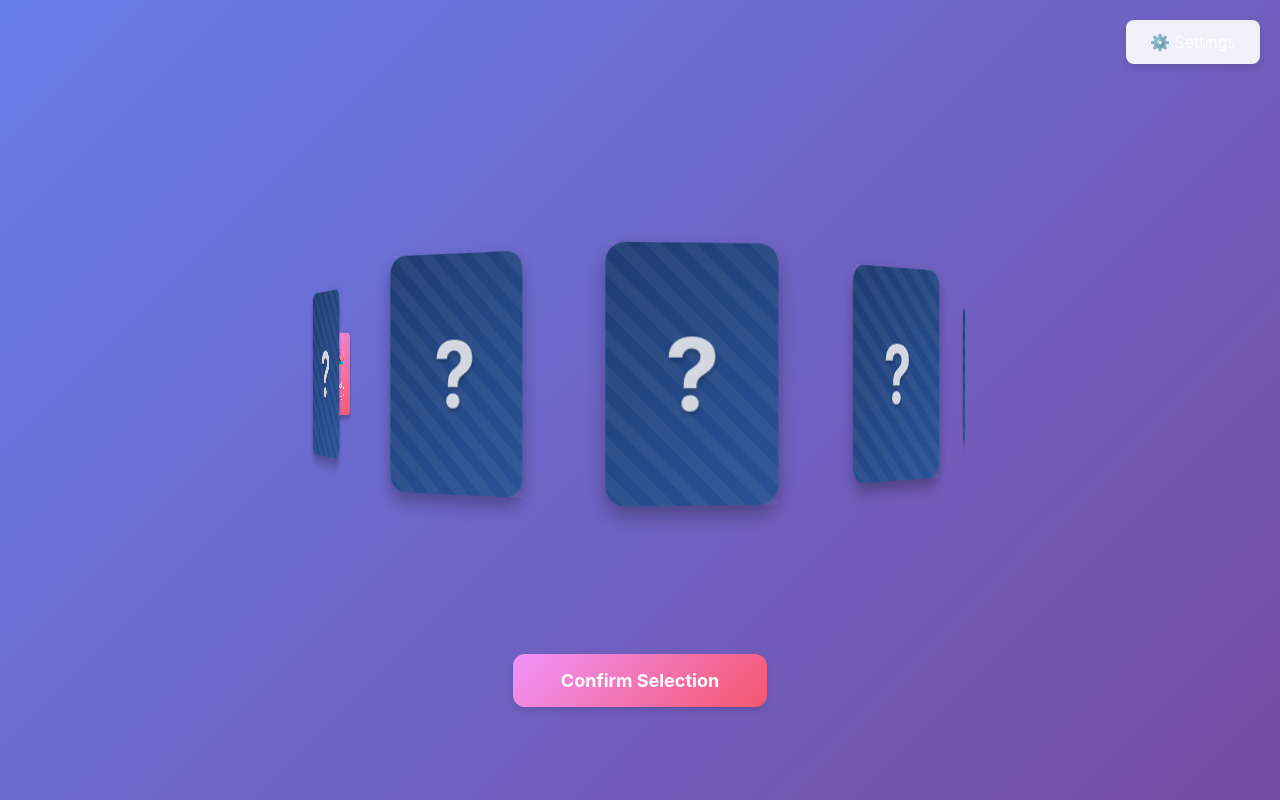
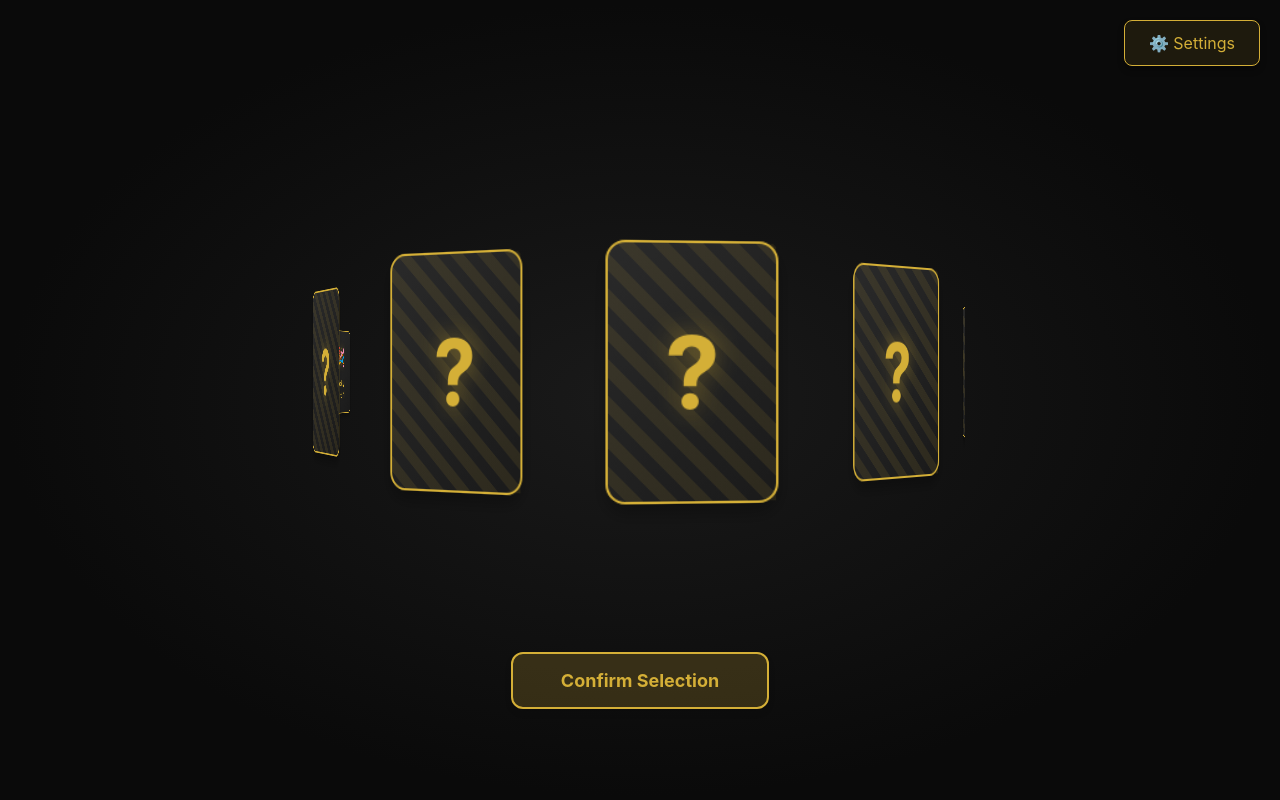
Before and after one commit to RoseBud13/gachacha, a React (Vite) app in the folder webapp/: page / in a window 1280 px wide. Built offline with nearby package versions, Linux system fonts and the light colour scheme.

Commit message:
style: update the homepage with black and gold theme color

```diff
--- a/webapp/src/pages/HomePage.css
+++ b/webapp/src/pages/HomePage.css
@@ -6,7 +6,7 @@
   flex-direction: column;
   align-items: center;
   justify-content: center;
-  background: linear-gradient(135deg, #667eea 0%, #764ba2 100%);
+  background: radial-gradient(ellipse at center, #1a1a1a 0%, #0a0a0a 70%);
   overflow: hidden;
 }
 
@@ -16,18 +16,20 @@
   right: 20px;
   padding: 12px 24px;
   font-size: 16px;
-  background: rgba(255, 255, 255, 0.9);
-  border: none;
+  background: rgba(212, 175, 55, 0.1);
+  border: 1px solid #d4af37;
+  color: #d4af37;
   border-radius: 8px;
   cursor: pointer;
-  box-shadow: 0 4px 6px rgba(0, 0, 0, 0.1);
+  box-shadow: 0 4px 6px rgba(0, 0, 0, 0.3);
   transition: all 0.3s ease;
   z-index: 1000;
 }
 
 .settings-button:hover {
   transform: translateY(-2px);
-  box-shadow: 0 6px 12px rgba(0, 0, 0, 0.15);
+  background: rgba(212, 175, 55, 0.2);
+  box-shadow: 0 0 16px rgba(212, 175, 55, 0.4);
 }
 
 .card-container {
@@ -66,10 +68,10 @@
 @keyframes pulse {
   0%,
   100% {
-    filter: drop-shadow(0 0 10px rgba(255, 255, 255, 0.5));
+    filter: drop-shadow(0 0 10px rgba(212, 175, 55, 0.5));
   }
   50% {
-    filter: drop-shadow(0 0 20px rgba(255, 255, 255, 0.9));
+    filter: drop-shadow(0 0 20px rgba(212, 175, 55, 0.9));
   }
 }
 
@@ -96,7 +98,8 @@
 }
 
 .card-back {
-  background: linear-gradient(135deg, #1e3c72 0%, #2a5298 100%);
+  background: linear-gradient(135deg, #2a2a2a 0%, #1a1a1a 100%);
+  border: 2px solid #d4af37;
   display: flex;
   align-items: center;
   justify-content: center;
@@ -120,21 +123,22 @@
     45deg,
     transparent,
     transparent 10px,
-    rgba(255, 255, 255, 0.05) 10px,
-    rgba(255, 255, 255, 0.05) 20px
+    rgba(212, 175, 55, 0.1) 10px,
+    rgba(212, 175, 55, 0.1) 20px
   );
 }
 
 .card-back-logo {
   font-size: 80px;
-  color: rgba(255, 255, 255, 0.8);
+  color: #d4af37;
   font-weight: bold;
-  text-shadow: 0 2px 4px rgba(0, 0, 0, 0.3);
+  text-shadow: 0 0 20px rgba(212, 175, 55, 0.4);
   z-index: 1;
 }
 
 .card-front {
-  background: linear-gradient(135deg, #f093fb 0%, #f5576c 100%);
+  background: linear-gradient(135deg, #2a2a2a 0%, #1a1a1a 100%);
+  border: 2px solid #d4af37;
   transform: rotateY(180deg);
   display: flex;
   align-items: center;
@@ -144,19 +148,20 @@
 
 .card-content {
   text-align: center;
-  color: white;
+  color: #d4af37;
 }
 
 .card-content h2 {
   font-size: 48px;
   margin: 0 0 16px 0;
+  text-shadow: 0 0 20px rgba(212, 175, 55, 0.3);
 }
 
 .card-content p {
   font-size: 20px;
   margin: 0;
   font-weight: 600;
-  text-shadow: 0 2px 4px rgba(0, 0, 0, 0.2);
+  text-shadow: 0 0 10px rgba(212, 175, 55, 0.2);
 }
 
 .controls {
@@ -181,13 +186,15 @@
 }
 
 .confirm-button {
-  background: linear-gradient(135deg, #f093fb 0%, #f5576c 100%);
-  color: white;
+  background: rgba(212, 175, 55, 0.2);
+  border: 2px solid #d4af37;
+  color: #d4af37;
 }
 
 .confirm-button:hover {
   transform: translateY(-3px);
-  box-shadow: 0 6px 12px rgba(0, 0, 0, 0.2);
+  background: rgba(212, 175, 55, 0.3);
+  box-shadow: 0 0 20px rgba(212, 175, 55, 0.5);
 }
 
 .action-buttons {
@@ -198,20 +205,22 @@
 }
 
 .reset-button {
-  background: white;
-  color: #667eea;
+  background: #1a1a1a;
+  border: 1px solid #d4af37;
+  color: #d4af37;
 }
 
 .reset-button:hover {
   transform: translateY(-3px);
-  box-shadow: 0 6px 12px rgba(0, 0, 0, 0.2);
+  background: rgba(212, 175, 55, 0.1);
+  box-shadow: 0 0 16px rgba(212, 175, 55, 0.4);
 }
 
 .hint {
-  color: white;
+  color: #d4af37;
   font-size: 16px;
   margin: 0;
-  text-shadow: 0 2px 4px rgba(0, 0, 0, 0.2);
+  text-shadow: 0 0 10px rgba(212, 175, 55, 0.3);
   animation: fadeInOut 2s ease-in-out infinite;
 }
 
```
